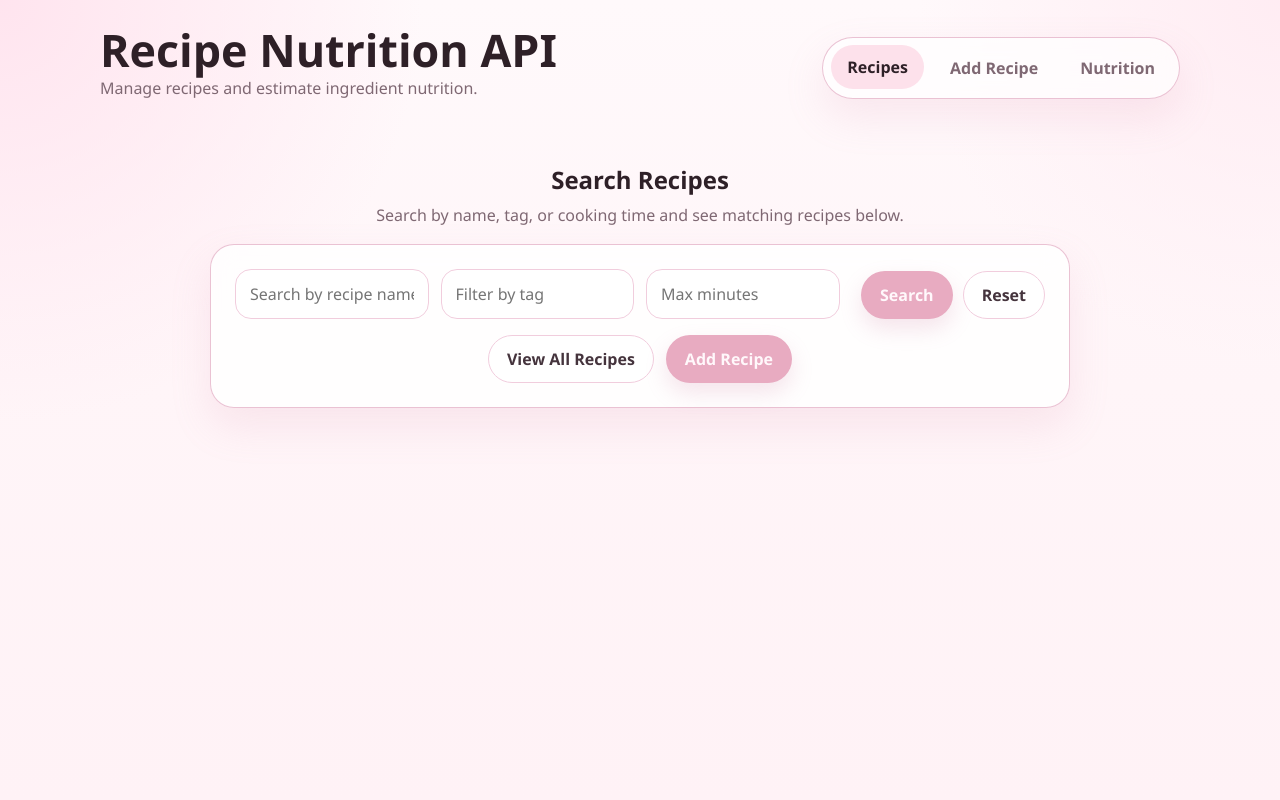
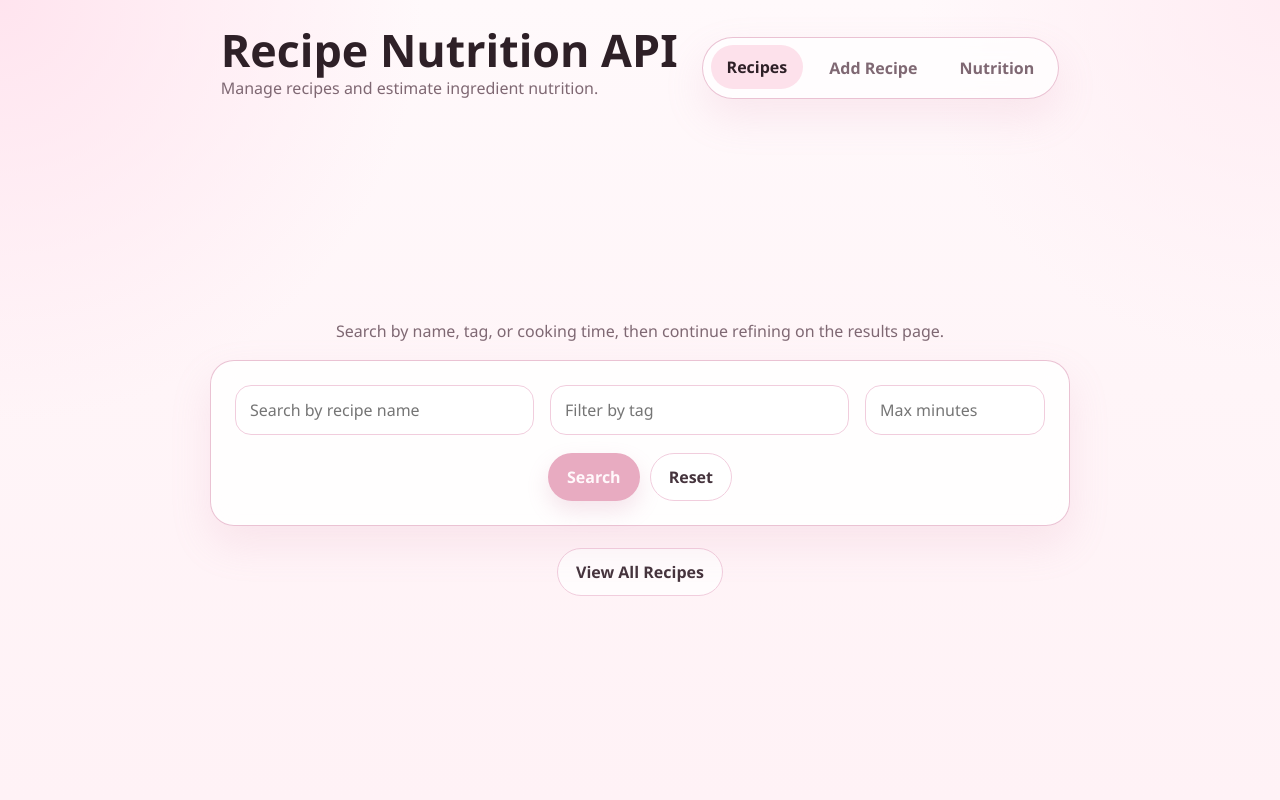
Before and after one commit to AristaaSingh/comp3011-web, a FastAPI app: page / in a window 1280 px wide. Run offline with FastAPI, Linux system fonts and the light colour scheme.

```diff
--- a/app/static/style.css
+++ b/app/static/style.css
@@ -35,6 +35,11 @@ body {
   min-height: 100vh;
 }
 
+.landing-page .page-shell {
+  display: flex;
+  flex-direction: column;
+}
+
 .topbar,
 .container {
   max-width: 1120px;
@@ -56,6 +61,12 @@ body {
 .container {
   padding-top: 16px;
   padding-bottom: 56px;
+}
+
+.landing-page .container {
+  flex: 1;
+  display: flex;
+  align-items: center;
 }
 
 .topbar h1 {
@@ -131,6 +142,10 @@ body {
   max-width: 640px;
 }
 
+.landing-shell {
+  width: 100%;
+}
+
 .hero-copy h2,
 .section-heading h2,
 .recipes-header h2,
@@ -180,6 +195,18 @@ body {
   max-width: 860px;
   margin-left: auto;
   margin-right: auto;
+}
+
+.landing-search-grid {
+  display: grid;
+  grid-template-columns: minmax(0, 1.35fr) minmax(0, 1.35fr) minmax(180px, 0.8fr);
+  gap: 16px;
+  align-items: center;
+}
+
+.landing-search-actions {
+  justify-content: center;
+  margin-top: 18px;
 }
 
 .subpanel,
@@ -316,7 +343,7 @@ button.secondary {
   justify-content: center;
   gap: 12px;
   flex-wrap: wrap;
-  margin-top: 16px;
+  margin-top: 18px;
 }
 
 .recipes-grid {
@@ -439,4 +466,8 @@ li + li {
   .form-header {
     align-items: flex-start;
   }
+
+  .landing-search-grid {
+    grid-template-columns: 1fr;
+  }
 }
--- a/app/templates/base.html
+++ b/app/templates/base.html
@@ -6,7 +6,7 @@
   <title>{% block title %}Recipe Nutrition API{% endblock %}</title>
   <link rel="stylesheet" href="/static/style.css" />
 </head>
-<body>
+<body class="{% block body_class %}{% endblock %}">
   <div class="page-shell">
     <header class="topbar">
       <div class="topbar-brand">
--- a/app/templates/home.html
+++ b/app/templates/home.html
@@ -2,29 +2,31 @@
 
 {% block title %}Home | Recipe Nutrition API{% endblock %}
 {% block nav_recipes %}active{% endblock %}
+{% block body_class %}landing-page{% endblock %}
 
 {% block content %}
-<section class="hero-panel hero-panel-centered">
-  <div class="hero-copy hero-copy-centered">
-    <h2>Search Recipes</h2>
-    <p class="hero-text">Search by name, tag, or cooking time and see matching recipes below.</p>
+<section class="landing-shell">
+  <div class="hero-panel hero-panel-centered">
+    <div class="hero-copy hero-copy-centered">
+      <p class="hero-text">Search by name, tag, or cooking time, then continue refining on the results page.</p>
+    </div>
+  </div>
+
+<section class="panel panel-search">
+  <div class="landing-search-grid">
+    <input type="text" id="searchInput" placeholder="Search by recipe name" />
+    <input type="text" id="tagFilter" placeholder="Filter by tag" />
+    <input type="number" id="minutesFilter" placeholder="Max minutes" />
+  </div>
+
+  <div class="button-row landing-search-actions">
+      <button type="button" id="searchRecipesButton">Search</button>
+      <button type="button" class="secondary" id="resetFiltersButton">Reset</button>
   </div>
 </section>
 
-<section class="panel panel-search">
-  <div class="search-filter-grid search-filter-grid-centered">
-    <input type="text" id="searchInput" placeholder="Search by recipe name" />
-    <input type="text" id="tagFilter" placeholder="Filter by tag" />
-    <input type="number" id="minutesFilter" placeholder="Max minutes" />
-    <div class="button-row toolbar-actions">
-      <button type="button" id="searchRecipesButton">Search</button>
-      <button type="button" class="secondary" id="resetFiltersButton">Reset</button>
-    </div>
-  </div>
-
   <div class="search-page-actions">
     <a href="/recipes-page" class="button-link secondary-link">View All Recipes</a>
-    <a href="/recipes/new" class="button-link">Add Recipe</a>
   </div>
 </section>
 
--- a/app/templates/nutrition.html
+++ b/app/templates/nutrition.html
@@ -6,7 +6,6 @@
 {% block content %}
 <section class="hero-panel">
   <div class="hero-copy">
-    <p class="section-kicker">Nutrition Tools</p>
     <h2>Ingredient Nutrition</h2>
     <p class="hero-text">Search USDA foods and estimate totals for ingredient lists in a dedicated workspace.</p>
   </div>
--- a/app/templates/recipe_detail.html
+++ b/app/templates/recipe_detail.html
@@ -6,7 +6,6 @@
 {% block content %}
 <section class="hero-panel">
   <div class="hero-copy">
-    <p class="section-kicker">Recipe Details</p>
     <h2 id="recipeDetailTitle">Loading recipe...</h2>
     <p class="hero-text">View the recipe summary, ingredients, and method in one place.</p>
   </div>
--- a/app/templates/recipe_form.html
+++ b/app/templates/recipe_form.html
@@ -6,7 +6,6 @@
 {% block content %}
 <section class="hero-panel">
   <div class="hero-copy">
-    <p class="section-kicker">Recipe Form</p>
     <h2 id="formTitle">{{ page_title }}</h2>
     {% if recipe_id %}
       <p class="hero-text">Update the recipe details below and save the latest version.</p>
```
Also changed, not shown: app/templates/recipe.html (+0 -9 lines).
